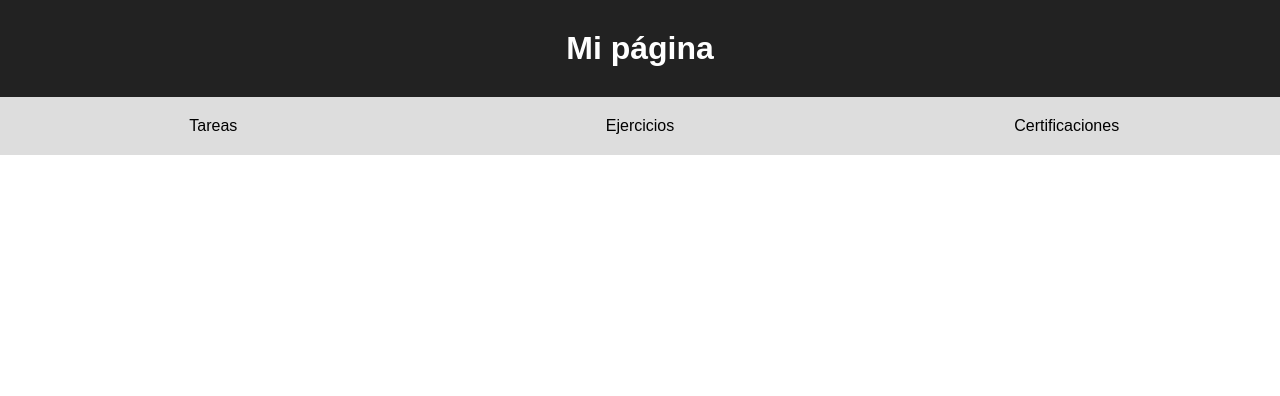
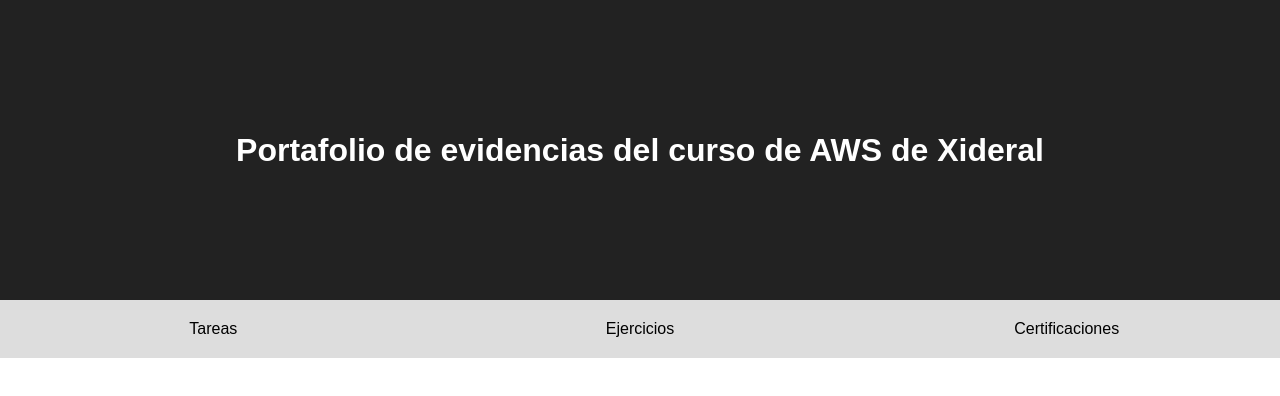
Before and after one commit to yoshibeni64/aws_xideral, a plain HTML site: page index.html in a window 1280 px wide. Drawn offline with Linux system fonts and the light colour scheme.

Commit message:
Update index.html
Agregado de encabezado

```diff
--- a/index.html
+++ b/index.html
@@ -3,7 +3,7 @@
 <head>
     <meta charset="UTF-8">
     <meta name="viewport" content="width=device-width, initial-scale=1.0">
-    <title>Mi página</title>
+    <title>Portafolio de evidencias del curso de AWS de Xideral</title>
 
     <style>
         * {
@@ -17,6 +17,10 @@
         }
 
         .header {
+        	height: 300px;
+            display: flex;
+            justify-content: center;
+            align-items: center;
             background-color: #222;
             color: white;
             text-align: center;
@@ -56,7 +60,7 @@
 <body>
 
     <header class="header">
-        <h1>Mi página</h1>
+        <h1>Portafolio de evidencias del curso de AWS de Xideral</h1>
     </header>
 
     <nav class="navBar">
```
